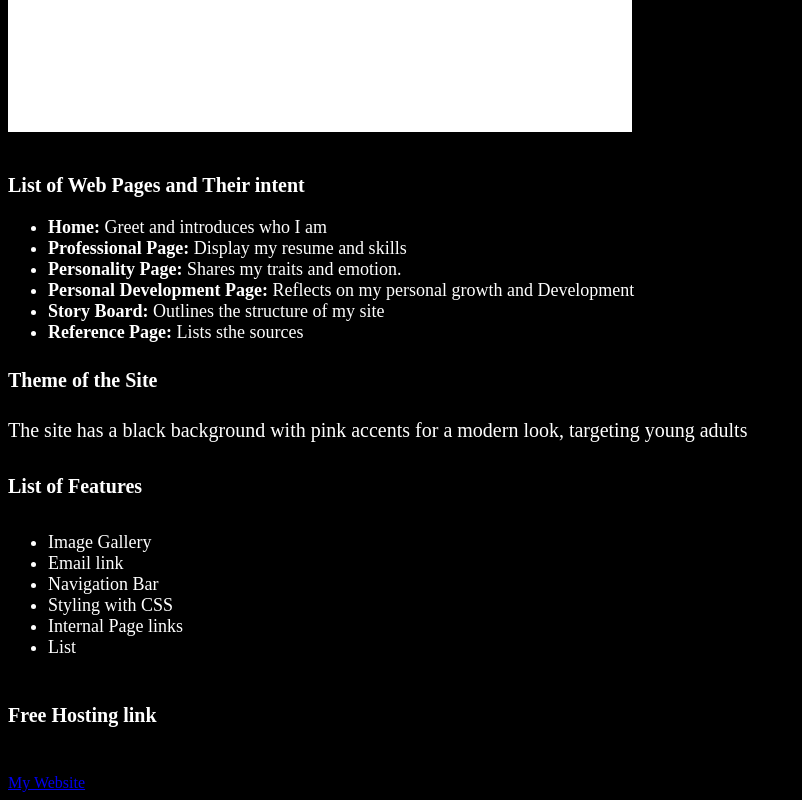
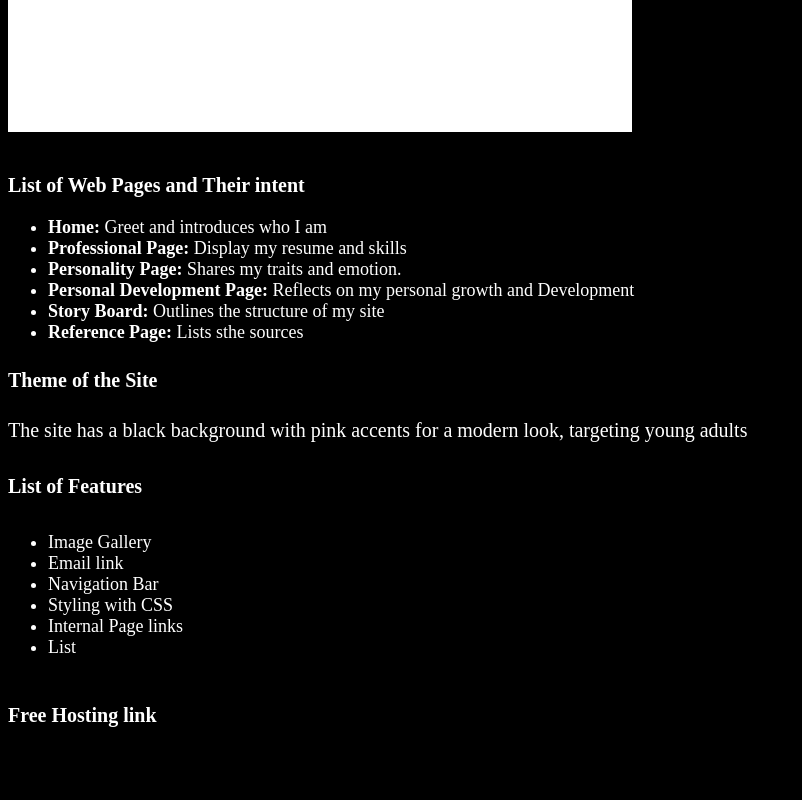
Before and after one commit to Grace-AnnT/2303842grace.github.io, a plain HTML site: page StoryBoard.html in a window 1280 px wide. Shown: the part 2293-3093 px from the top of the page, without its empty margins (0-802 px from the left). After the commit the page ends 3067 px from the top, so only its background shows below. Drawn offline with Linux system fonts and the light colour scheme.

Commit message:
Update StoryBoard.html

```diff
--- a/StoryBoard.html
+++ b/StoryBoard.html
@@ -73,7 +73,6 @@
         </ul>
 
         <h6 style="color:white; font-size:20px;">Free Hosting link</h6>
-        <a href="https://grace-annt.github.io/2303842-.github.io/" target="_blank">My Website</a>
 
 
 
```
